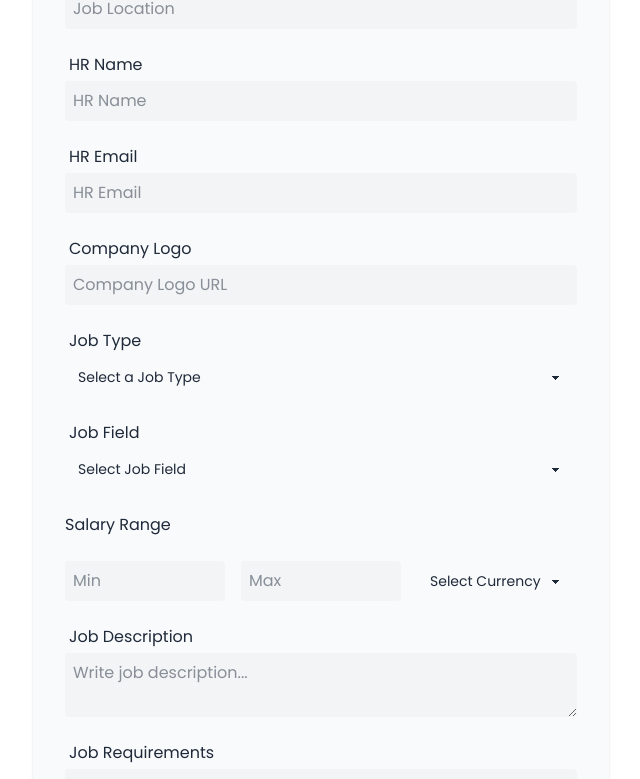
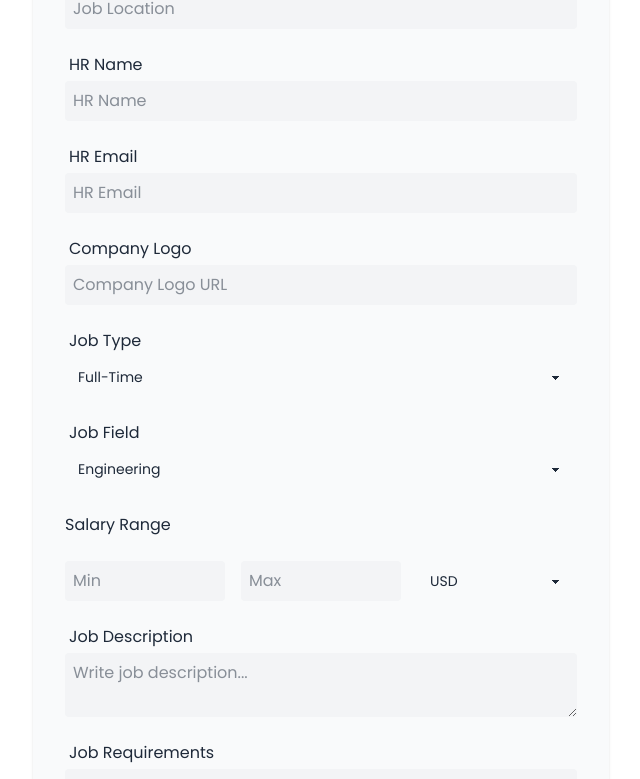
Before and after one commit to abrarasif11/Career-Craft-Client, a React (Vite) app: page /createJob in a window 1280 px wide. Shown: the part 410-1189 px from the top of the page, without its empty margins (319-959 px from the left). Built offline with nearby package versions, Linux system fonts and the light colour scheme; no server answers; sample sign-in values are in the browser's storage.

Commit message:
user default value

```diff
--- a/src/Pages/CreateJob/CreateJob.jsx
+++ b/src/Pages/CreateJob/CreateJob.jsx
@@ -1,6 +1,9 @@
 import React from "react";
+import Swal from "sweetalert2";
+import useAuth from "../../hooks/useAuth";
 
 const CreateJob = () => {
+  const { user } = useAuth
   const handleCreateJob = (e) => {
     e.preventDefault();
 
@@ -23,7 +26,16 @@ const CreateJob = () => {
    })
    .then(res => res.json())
    .then(data =>{
-    console.log(data)
+    if (data.insertedId) {
+              Swal.fire({
+                position: "top-end",
+                icon: "success",
+                title: "Job Created Successfully",
+                showConfirmButton: false,
+                timer: 1500,
+              });
+
+            }
    })
   };
 
@@ -108,6 +120,7 @@ const CreateJob = () => {
             type="email"
             placeholder="HR Email"
             required
+            defaultValue={user?.email}
             name="hr_email"
             className="block w-full p-2 rounded focus:outline-none focus:ring focus:ring-opacity-25 focus:ring-violet-600 bg-gray-100"
           />
@@ -138,8 +151,9 @@ const CreateJob = () => {
             className="w-full select select-ghost"
             name="job_type"
             required
+            defaultValue="Select a Job Type"
           >
-            <option value="">Select a Job Type</option>
+            <option value="" disabled>Select a Job Type</option>
             <option>Full-Time</option>
             <option>Part-Time</option>
             <option>Internship</option>
@@ -157,8 +171,9 @@ const CreateJob = () => {
             className="w-full select select-ghost"
             name="field"
             required
+             defaultValue="Select Job Field"
           >
-            <option value="">Select Job Field</option>
+            <option disabled value="">Select Job Field</option>
             <option>Engineering</option>
             <option>Marketing</option>
             <option>Finance</option>
@@ -187,8 +202,9 @@ const CreateJob = () => {
             name="currency"
             className="w-full select select-ghost"
             required
+             defaultValue="Select Currency"
           >
-            <option value="">Select Currency</option>
+            <option disabled value="">Select Currency</option>
             <option>USD</option>
             <option>EUR</option>
             <option>BDT</option>
```
